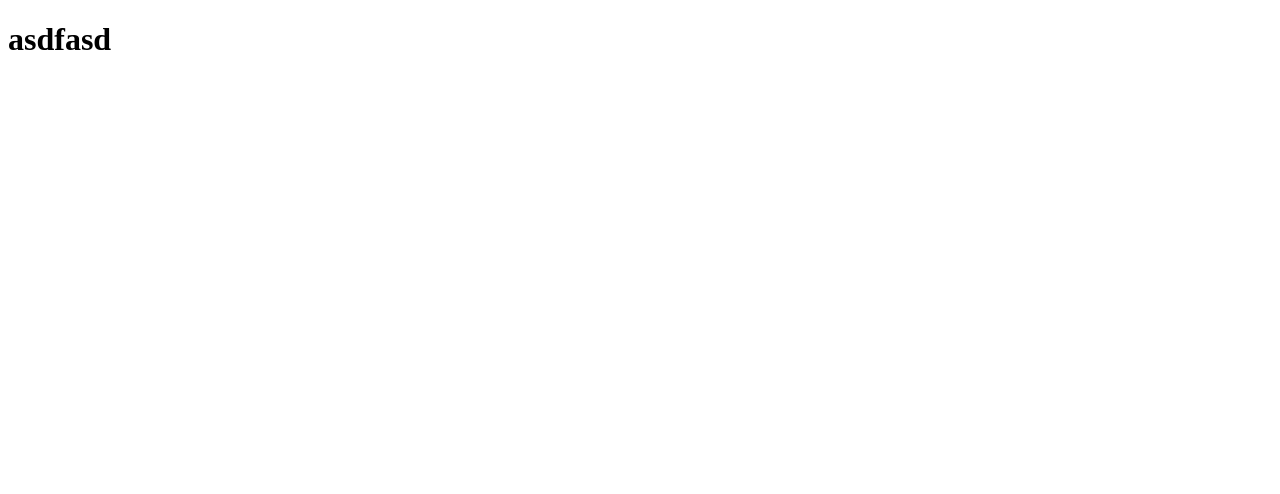
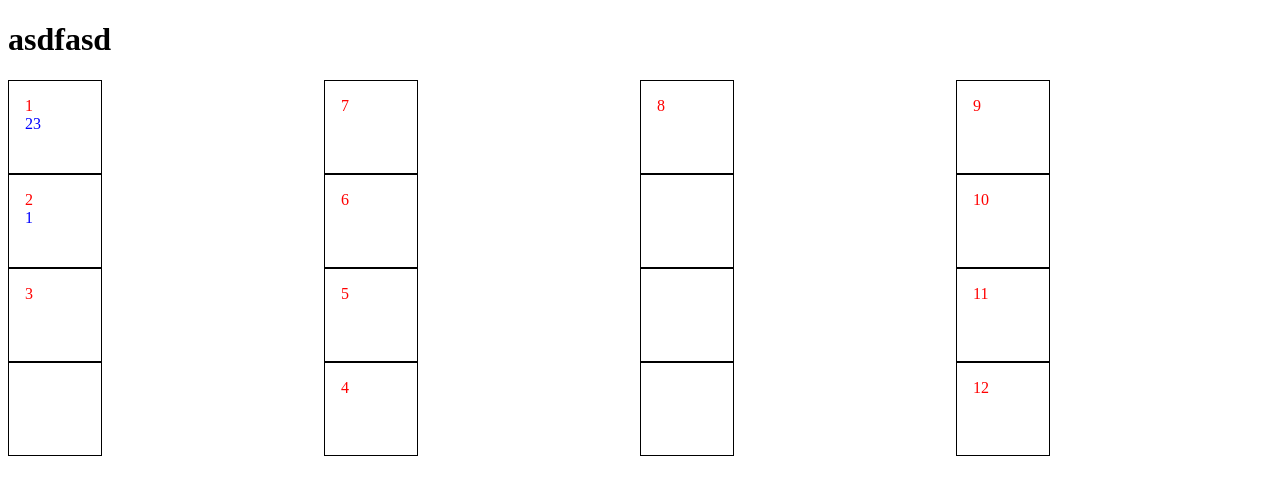
Before and after one commit to deeem/simple_boaed_game, a React (Create React App) app: page / in a window 1280 px wide. Shown: the top 494 px of the page. Built offline with nearby package versions, Linux system fonts and the light colour scheme.

Commit message:
create simple grid

```diff
--- a/package.json
+++ b/package.json
@@ -14,6 +14,7 @@
     "react": "^17.0.1",
     "react-dom": "^17.0.1",
     "react-scripts": "4.0.0",
+    "styled-components": "^5.2.1",
     "typescript": "^4.0.5",
     "web-vitals": "^0.2.4"
   },
@@ -40,5 +41,8 @@
       "last 1 firefox version",
       "last 1 safari version"
     ]
+  },
+  "devDependencies": {
+    "@types/styled-components": "^5.1.7"
   }
 }
--- a/src/App.tsx
+++ b/src/App.tsx
@@ -1,7 +1,13 @@
 import React from 'react'
+import { Layout, tiles } from './components/Layout'
 
 function App() {
-  return <h1>asdfasd</h1>
+  return (
+    <>
+      <h1>asdfasd</h1>
+      <Layout tiles={tiles} />
+    </>
+  )
 }
 
 export default App
--- /dev/null
+++ b/src/components/Layout.style.ts
@@ -0,0 +1,6 @@
+import styled from 'styled-components'
+
+export const TilesContainer = styled.div`
+  display: grid;
+  grid-template-columns: 1fr 1fr 1fr 1fr;
+`
--- /dev/null
+++ b/src/components/Layout.tsx
@@ -0,0 +1,52 @@
+import React, { FC } from 'react'
+import { Tile } from './Tile'
+import { TilesContainer } from './Layout.style'
+
+type TileProps = {
+  waypoint?: number
+  players?: string | number[]
+}
+
+type Props = {
+  tiles: TileProps[]
+}
+
+export const tiles: TileProps[] = [
+  { waypoint: 1, players: [2, 3] },
+  { waypoint: 7 },
+  { waypoint: 8 },
+  { waypoint: 9 },
+  { waypoint: 2, players: [1] },
+  { waypoint: 6 },
+  {},
+  { waypoint: 10 },
+  { waypoint: 3 },
+  { waypoint: 5 },
+  {},
+  { waypoint: 11 },
+  {},
+  { waypoint: 4 },
+  {},
+  { waypoint: 12 },
+]
+
+const Layout: FC<Props> = (props) => {
+  const dimensions = [4, 4]
+  const [xMax, yMax] = dimensions
+
+  const blocks = []
+  for (let i = 0; i < xMax * yMax; i++) {
+    blocks.push(
+      <Tile
+        key={i}
+        title={i}
+        waypoint={tiles[i]?.waypoint}
+        players={tiles[i]?.players}
+      />,
+    )
+  }
+
+  return <TilesContainer>{blocks}</TilesContainer>
+}
+
+export { Layout }
--- /dev/null
+++ b/src/components/Tile.style.ts
@@ -0,0 +1,16 @@
+import styled from 'styled-components'
+
+export const WaypointContainer = styled.div`
+  color: red;
+`
+
+export const PlayersContainer = styled.div`
+  color: blue;
+`
+
+export const TileContainer = styled.div`
+  border: 1px solid;
+  padding: 1rem;
+  width: 60px;
+  height: 60px;
+`
--- /dev/null
+++ b/src/components/Tile.tsx
@@ -0,0 +1,21 @@
+import React, { FC } from 'react'
+import {
+  TileContainer,
+  WaypointContainer,
+  PlayersContainer,
+} from './Tile.style'
+
+type Props = {
+  title?: string | number
+  waypoint?: number
+  players?: string | number[]
+}
+
+const Tile: FC<Props> = ({ title, waypoint, players }) => (
+  <TileContainer>
+    {waypoint && <WaypointContainer>{waypoint}</WaypointContainer>}
+    {players && <PlayersContainer>{players}</PlayersContainer>}
+  </TileContainer>
+)
+
+export { Tile }
```
Also changed, not shown: 1 other file (tests, documents, lock files or other folders).
